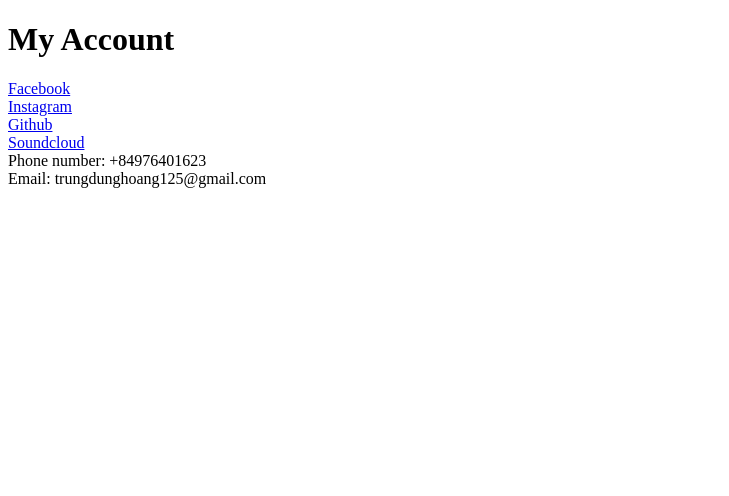
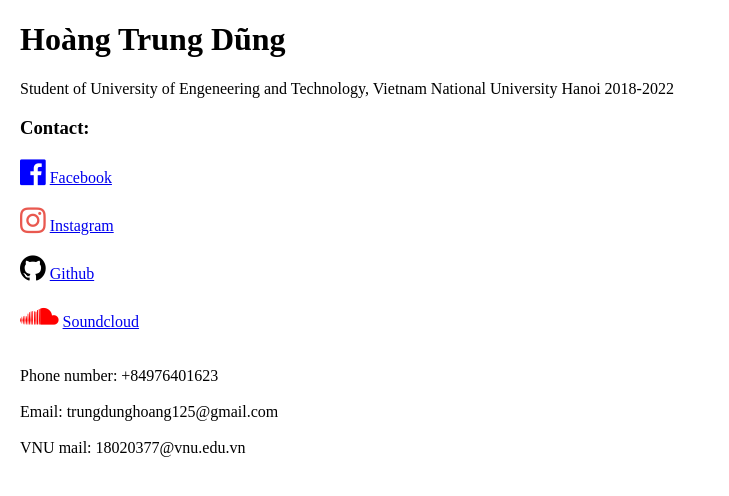
Before and after one commit to dunghoangtrung125/trungdunghoang125.github.io, a plain HTML site: page index.html in a window 1280 px wide. Shown: the whole page, without its empty margins (0-729 px from the left). Drawn offline with Linux system fonts and the light colour scheme.

Commit message:
First commit, ver 1.0

```diff
--- /dev/null
+++ b/css/style.css
@@ -0,0 +1,4 @@
+body {
+    margin-left: 20px;
+
+}
--- a/index.html
+++ b/index.html
@@ -1,21 +1,48 @@
 <!DOCTYPE html>
+<html>
     <header>
+        <meta charset="utf-8" name="viewport" content="width=device-width, initial-scale=1">
         <title>Hoang Trung Dung</title>
+        <link rel="stylesheet" href="https://cdnjs.cloudflare.com/ajax/libs/font-awesome/4.7.0/css/font-awesome.min.css">
+        <link rel="stylesheet" type="text/css" href="./css/style.css" />
     </header>
     <body>
-    <h1>My Account</h1>
-    <a href="https://www.facebook.com/hoangtrungdung2000/" target="_blank">Facebook</a>
+        <h1>Hoàng Trung Dũng</h1>
+        <p>
+            Student of University of Engeneering and Technology, Vietnam National University Hanoi 2018-2022 <br>
+
+        </p>
+        <h3>Contact:</h3>
+        <i class="fa fa-facebook-official" style="font-size:30px;color:blue"></i>
+        <a href="https://www.facebook.com/hoangtrungdung2000/" target="blank">Facebook</a>
         <br>
+        <br>
+
+        <i class="fa fa-instagram" style="font-size:30px;color:#e95950"></i>
         <a href="https://www.instagram.com/trungdunghoang125" target="_blank">Instagram</a>
         <br>
+        <br>
+
+        <i class="fa fa-github" style="font-size:30px"></i>
         <a href="https://github.com/hoangtrungdung1205" target="_blank">Github</a>
         <br>
+        <br>
+
+        <i class="fa fa-soundcloud" style="font-size:30px;color:red"></i>
         <a href="https://soundcloud.com/hoangtrungdung2000" target="_blank">Soundcloud</a>
+        <br>
+        <br>
         <footer>
+            <br>
             Phone number: +84976401623
             <br>
+            <br>
             Email: trungdunghoang125@gmail.com
+            <br>
+            <br>
+            VNU mail: 18020377@vnu.edu.vn
         </footer>
 
 
     </body>
+</html>
```
Lines whose indentation alone changed are shown as unchanged.
